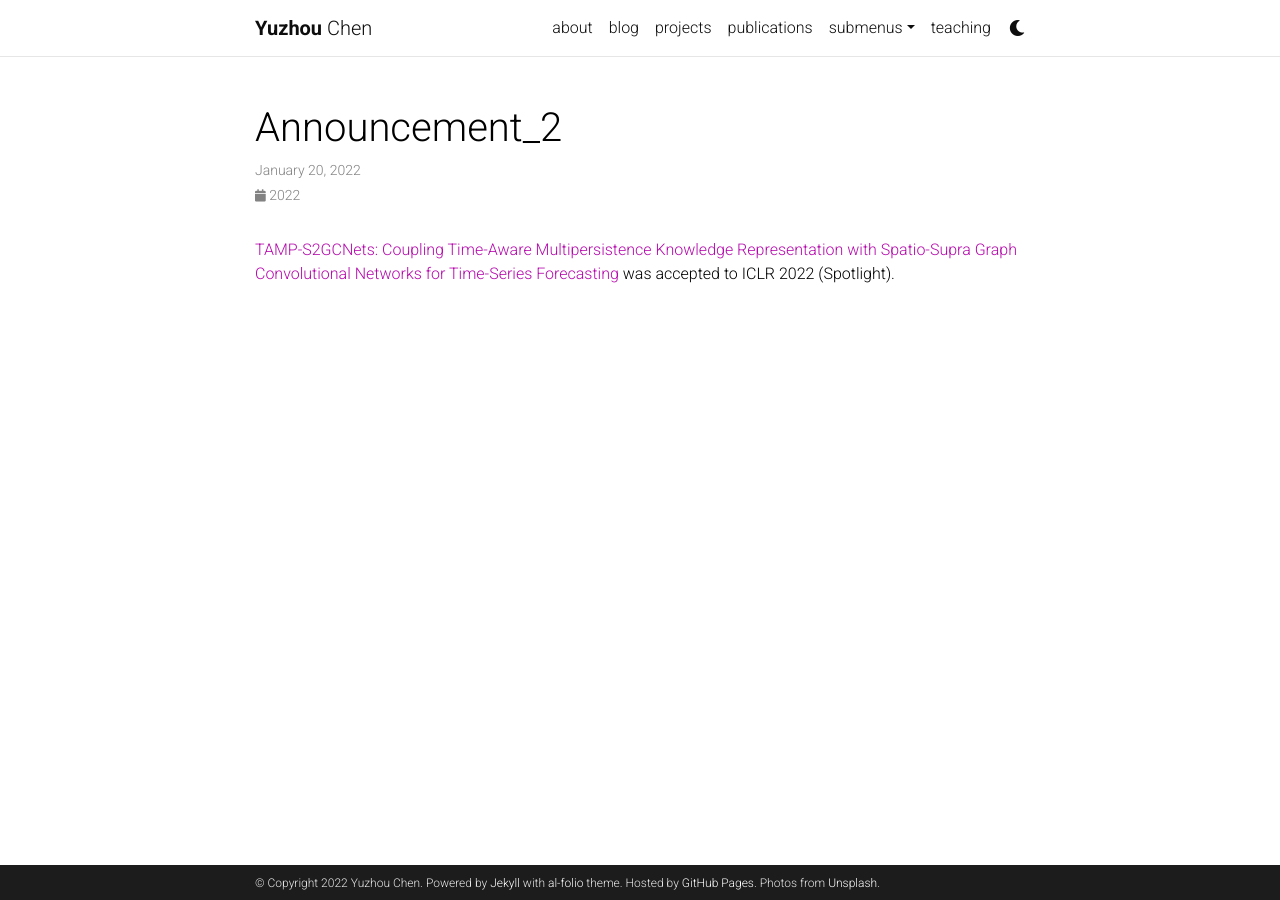
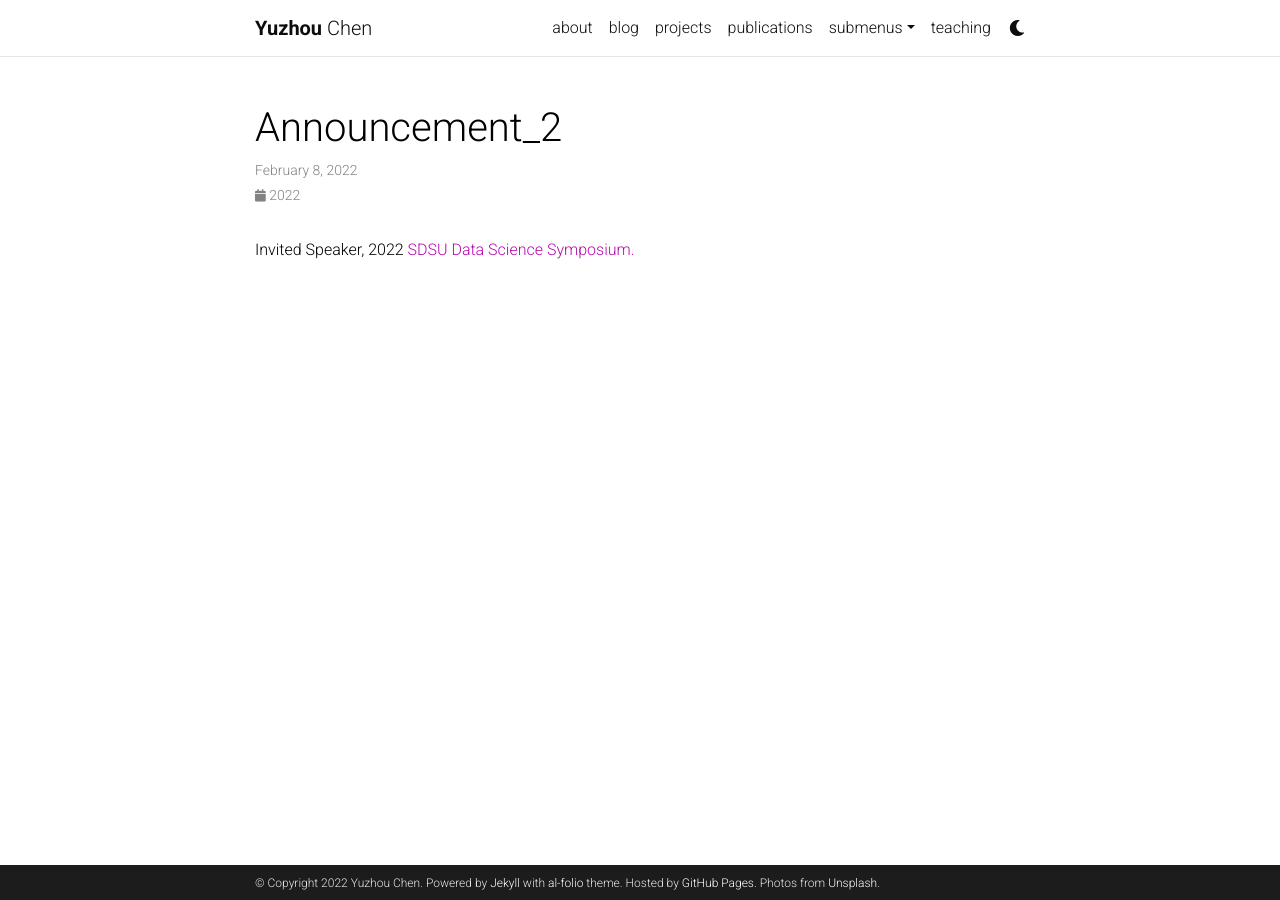
Before and after one commit to yuzhouguangc/yuguang_website, a Jekyll site: the page built from _news/announcement_2.md, in a window 1280 px wide. Built offline with Jekyll 4.4.1, drawn with Linux system fonts in a browser that asks for light colours; comment, search, counter and statistics services are not loaded; a style sheet for code colours, icons or effects is not loaded.

Commit message:
Update announcement_2.md

```diff
--- a/_news/announcement_2.md
+++ b/_news/announcement_2.md
@@ -1,7 +1,7 @@
 ---
 layout: post
-date: 2022-01-20
-inline: True
+date: 2022-02-8
+inline: true
 ---
 
-<a href='https://openreview.net/forum?id=wv6g8fWLX2q'>TAMP-S2GCNets: Coupling Time-Aware Multipersistence Knowledge Representation with Spatio-Supra Graph Convolutional Networks for Time-Series Forecasting </a>was accepted to ICLR 2022 (Spotlight).
+Invited Speaker, 2022 <a href='https://openprairie.sdstate.edu/datascience_symposium/2022/'>SDSU Data Science Symposium.
```
